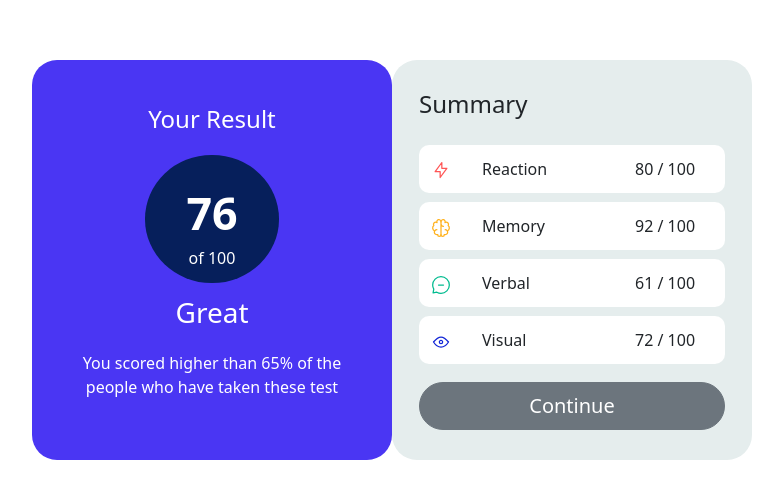
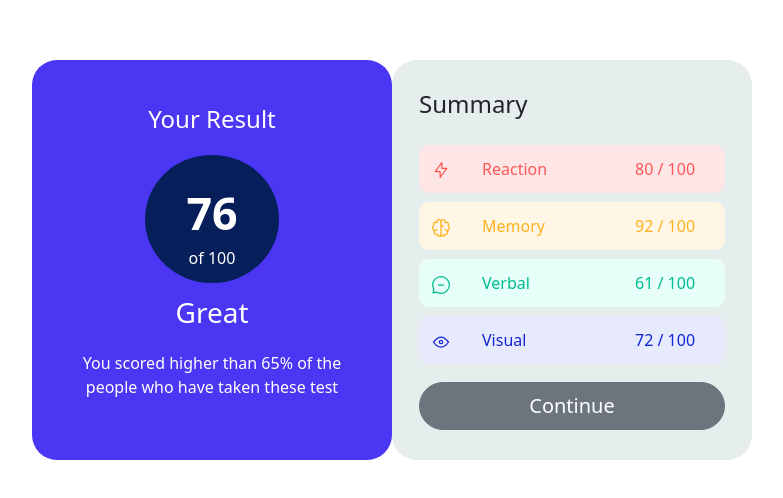
Before and after one commit to ravi-devo/frontend-mentor-result-summary, a plain HTML site: page index.html in a window 1280 px wide. Shown: the part 140-638 px from the top of the page, without its empty margins (248-1031 px from the left). Drawn offline with nearby package versions, Linux system fonts and the light colour scheme.

```diff
--- a/style.css
+++ b/style.css
@@ -81,6 +81,22 @@ body{
     background-color: white;
 }
 
-.btn-secondary:hover{
-    background-color: #4A36F3;
+.sub1{
+    background-color: hsl(0, 100%, 95%);
+    color: hsl(0, 100%, 67%);
 }
+
+.sub2{
+    background-color: hsl(39, 100%, 95%);
+    color: hsl(39, 100%, 56%);
+}
+
+.sub3{
+    background-color: hsl(166, 100%, 95%);
+    color: hsl(166, 100%, 37%);
+}
+
+.sub4{
+    background-color: hsl(234, 85%, 95%);
+    color: hsl(234, 85%, 45%);
+}
```
